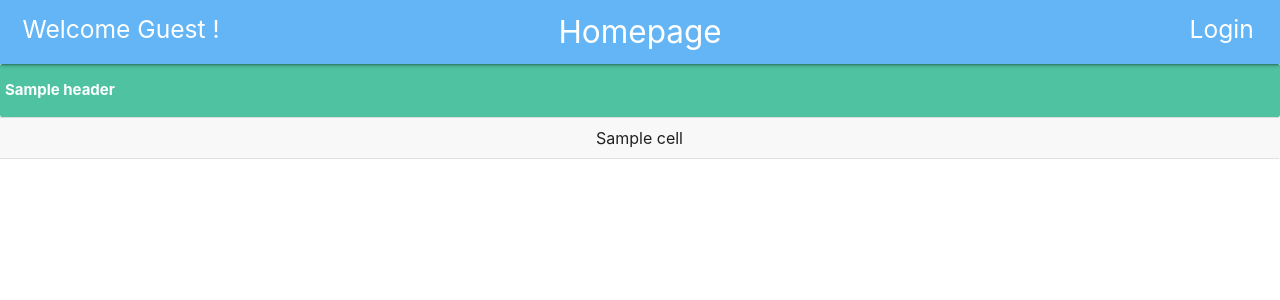
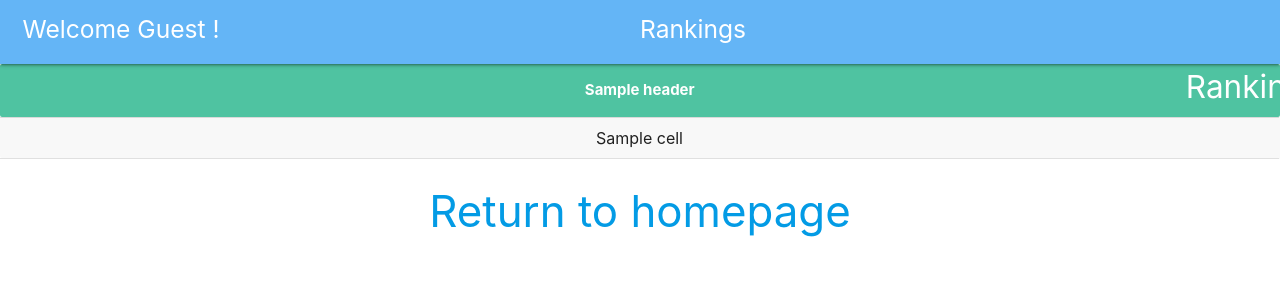
Before and after one commit to pgill20/Software_Engineering_Quiz, a Flask app: template templates/table.html in a window 1280 px wide. Shown: the top 300 px of the page. Run offline with Flask 2, Linux system fonts and the light colour scheme; the template is opened without the code that fills it: most values are stand-ins (such as "Sample title", 1, 10 or a date in 2020).

Commit message:
Added changes to the titles of static pages and added a link back to homepage.

```diff
--- a/static/rankingStyles.css
+++ b/static/rankingStyles.css
@@ -35,6 +35,12 @@
     background: #4fc3a1;
 }
 
+.table__head {
+
+    text-align: center;
+
+}
+
 .table__head:nth-child(even) {
     color: #ffffff;
     background: #324960;
--- a/templates/table.html
+++ b/templates/table.html
@@ -5,8 +5,8 @@
   <meta charset="UTF-8" />
   <meta http-equiv="X-UA-Compatible" content="IE=edge" />
   <meta name="viewport" content="width=device-width, initial-scale=1.0" />
+  <link rel="stylesheet" href="/static/rankingStyles.css" />
   <link rel="stylesheet" href="https://cdnjs.cloudflare.com/ajax/libs/materialize/1.0.0-beta/css/materialize.min.css">
-  <link rel="stylesheet" href="/static/rankingStyles.css" />
   <title>Rankings</title>
 </head>
 
@@ -18,7 +18,7 @@
         <div class="row">
           <div class="col s12">
             <h5 class="col s6">Welcome {{session.userinfo.nickname}} ! </h5>
-            <a id="title" href="{{ url_for('index') }}" class="brand-logo center col s6">Return to Homepage</a>
+            <h5 class="brand-logo center col s6">Rankings</h5>
             <ul class="right">
               <a href="/logout">
                 <h5>Logout</h5>
@@ -39,10 +39,10 @@
             <div class="row">
               <div class="col s12">
                 <h5 class="col s6">Welcome Guest !</h5>
-                <a id="title" href="{{ url_for('index') }}" class="brand-logo center col s6">Homepage</a>
+                <h5>Rankings</h5>
                 <ul class="right">
                   <a class=“col s6" href="/login">
-                    <h5>Login</h5>
+                    <h5 class="brand-logo center col s6">Rankings</h5>
                   </a>
                 </ul>
               </div>
@@ -53,9 +53,7 @@
       {% endif %}
     </div>
   </div>
-</body>
 
-<body>
   <table class="class=table-wrapper">
     <tr class="table__header">
       {% for header in headings %}
@@ -70,6 +68,13 @@
     </tr>
     {% endfor %}
   </table>
+  </div>
+
+  <div>
+    <h3 class="center-align"><a id="title" href="{{ url_for('index') }}" class="brand-logo center col s6">Return to
+        homepage</a></h3>
+  </div>
+
 </body>
 
 </html>
```
Also changed, not shown: templates/create_quiz.html (+6 -1 lines).
